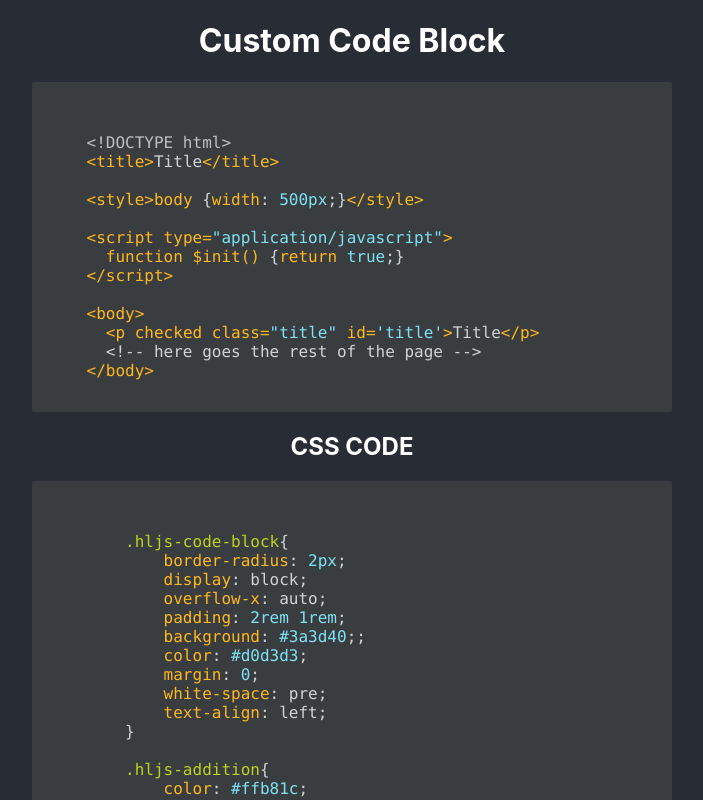
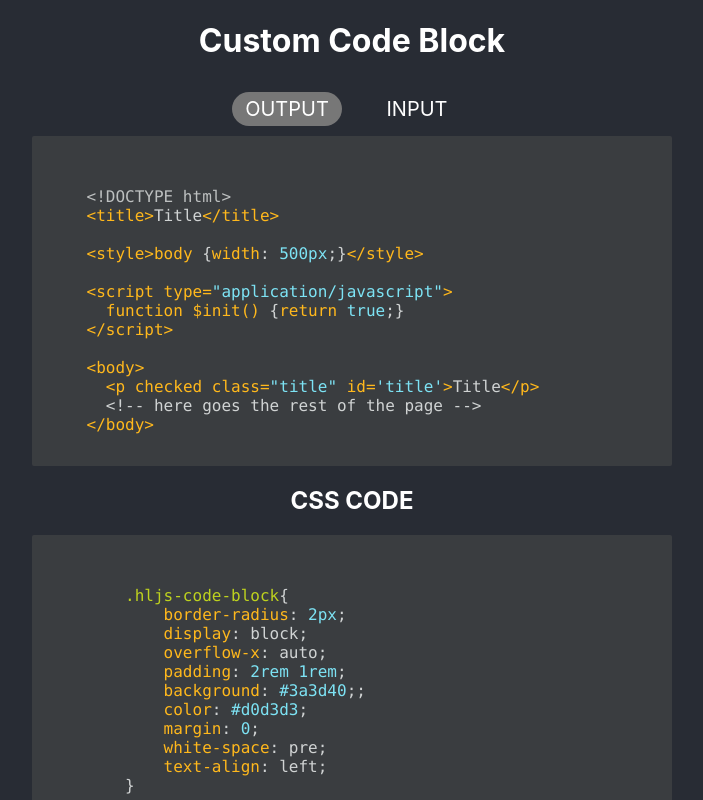
Before and after one commit to alexd99/HTMLCodeBlock, a React (Create React App) app: page / in a window 1280 px wide. Shown: the top 800 px of the page, without its empty margins (288-991 px from the left). Built offline with nearby package versions, Linux system fonts and the light colour scheme.

Commit message:
adding a view switcher

```diff
--- a/src/App.js
+++ b/src/App.js
@@ -5,6 +5,7 @@ import CssCodeDisplay from "./components/CssCodeDisplay";
 import HtmlCodeDisplay from "./components/HtmlCodeDisplay";
 import BlockOptions from "./components/BlockOptions";
 import HighlightGlobalStyles from "./components/HighlightGlobalStyles";
+import ViewSwitcher from "./components/ViewSwitcher";
 
 const ParentDiv = styled.div`
   width: 50%;
@@ -13,6 +14,7 @@ const ParentDiv = styled.div`
 
 class App extends React.Component {
   state = {
+    view: "output",
     code: `
     <!DOCTYPE html>
     <title>Title</title>
@@ -74,19 +76,38 @@ class App extends React.Component {
       variable: "#ffb81c"
     }
   };
+
+  changeView = view => {
+    this.setState({
+      view: view
+    });
+  };
+
   render() {
-    const { code, options } = this.state;
+    const { view, code, options } = this.state;
+    switch (this.state.view) {
+      case "output":
         return (
           <ParentDiv>
             <h1>Custom Code Block</h1>
+            <ViewSwitcher view={view} changeView={this.changeView} />
             <HighlightGlobalStyles options={options} />
             <CodeBlock>{code}</CodeBlock>
-
             <CssCodeDisplay options={options} />
             <HtmlCodeDisplay code={code} />
-        <BlockOptions data={options} />
           </ParentDiv>
         );
+      case "input":
+        return (
+          <React.Fragment>
+            <h1>Custom Code Block</h1>
+            <ViewSwitcher view={view} changeView={this.changeView} />
+            <BlockOptions />
+          </React.Fragment>
+        );
+      default:
+        return <h1>Custom Code Block</h1>;
+    }
   }
 }
 
--- /dev/null
+++ b/src/components/ViewSwitcher.js
@@ -0,0 +1,33 @@
+import React from "react";
+import styled from "styled-components";
+
+const Views = styled.div`
+  display: flex;
+  justify-content: center;
+`;
+
+const Link = styled.p`
+cursor: pointer;
+    padding: 5px;
+    margin: 10px;
+    border-radius: 100px;
+    font-size: 20px;
+    width: 100px;
+    background: ${props => (props.active ? "#777" : "none")};
+    :hover {
+    background: #777;
+  }:
+`;
+
+const ViewSwitcher = ({ view, changeView }) => (
+  <Views>
+    <Link active={view === "output"} onClick={() => changeView("output")}>
+      OUTPUT
+    </Link>
+    <Link active={view === "input"} onClick={() => changeView("input")}>
+      INPUT
+    </Link>
+  </Views>
+);
+
+export default ViewSwitcher;
```
Lines whose indentation alone changed are shown as unchanged.
